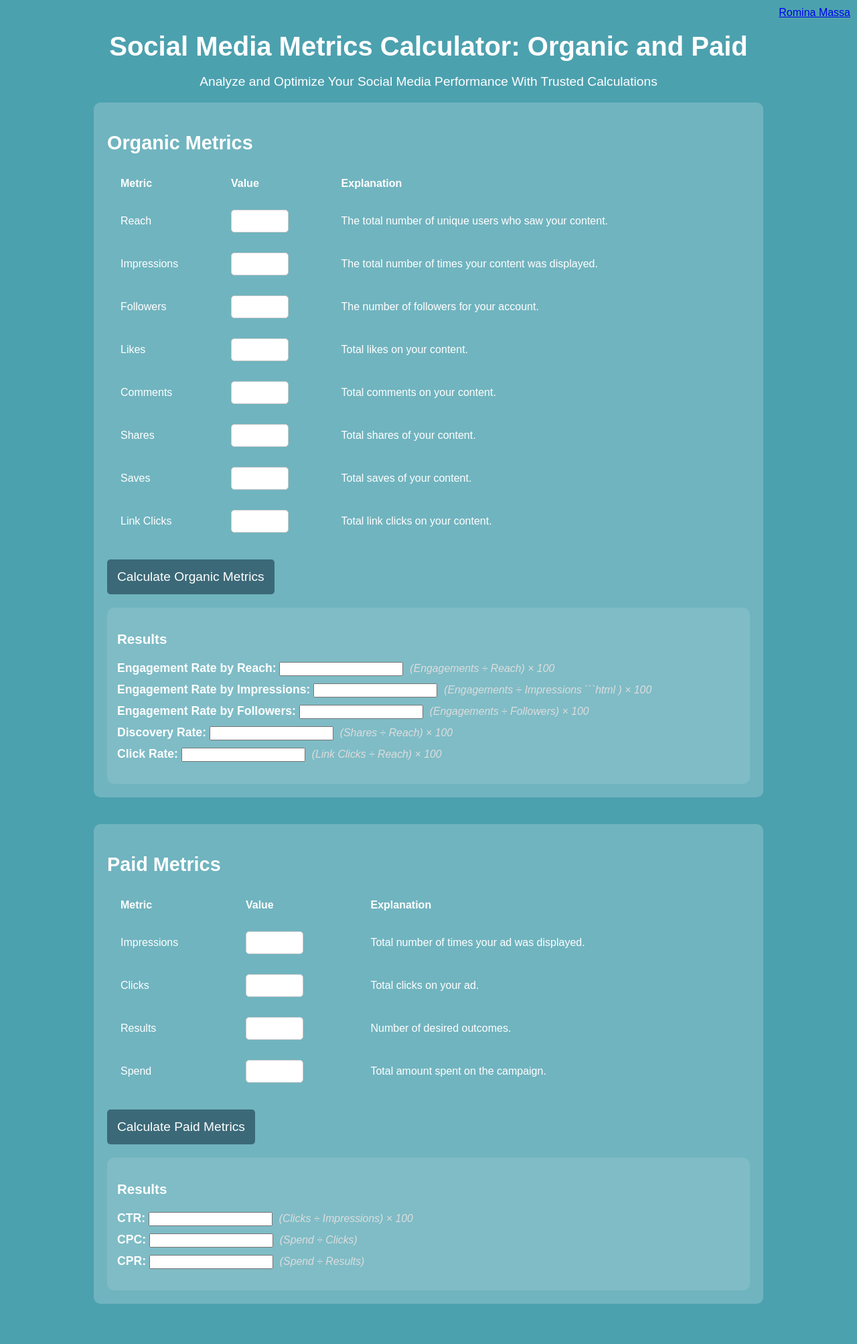
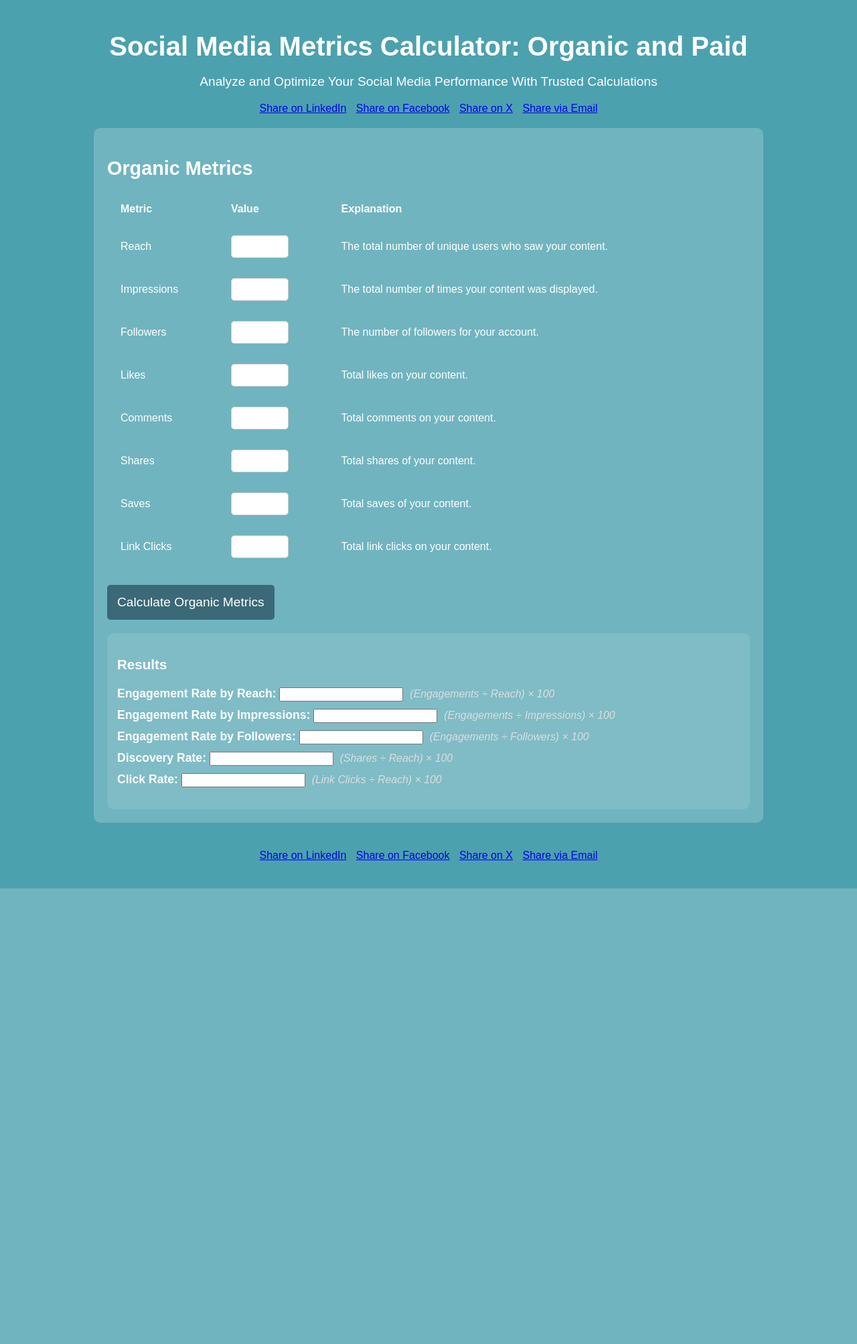
Before and after one commit to rominamassa/smm-metrics-optimizer, a Flask app: page / in a window 1280 px wide. Shown: the whole page at 67% size. After the commit the page ends 1326 px from the top, so only its background shows below. Run offline with Flask 3, Linux system fonts and the light colour scheme; some libraries are stand-ins or nearby versions.

Commit message:
Add sharing interface

````diff
--- a/templates/index.html
+++ b/templates/index.html
@@ -5,24 +5,18 @@
     <meta name="viewport" content="width=device-width, initial-scale=1.0">
     <title>Social Media Metrics Calculator: Organic and Paid</title>
     <link rel="stylesheet" href="/static/styles.css">
-    <script src="https://platform.linkedin.com/badges/js/profile.js" async defer></script>
 </head>
 <body>
     <div class="container">
         <h1>Social Media Metrics Calculator: Organic and Paid</h1>
         <p class="subtitle">Analyze and Optimize Your Social Media Performance With Trusted Calculations</p>
 
-        <!-- LinkedIn Badge -->
-        <div class="badge-container" style="position: fixed; top: 10px; right: 10px;">
-            <div class="badge-base LI-profile-badge"
-                data-locale="en_US"
-                data-size="medium"
-                data-theme="light"
-                data-type="HORIZONTAL"
-                data-vanity="rominamassa"
-                data-version="v1">
-                <a class="badge-base__link LI-simple-link" href="https://www.linkedin.com/in/rominamassa?trk=profile-badge">Romina Massa</a>
-            </div>
+        <!-- Sharing Interface (Top) -->
+        <div class="sharing-interface" style="text-align: center; margin: 20px 0;">
+            <a href="https://www.linkedin.com/sharing/share-offsite/?url=https://smm-metrics-optimizer.herokuapp.com" target="_blank" style="margin-right: 10px;">Share on LinkedIn</a>
+            <a href="https://www.facebook.com/sharer/sharer.php?u=https://smm-metrics-optimizer.herokuapp.com" target="_blank" style="margin-right: 10px;">Share on Facebook</a>
+            <a href="https://twitter.com/intent/tweet?url=https://smm-metrics-optimizer.herokuapp.com&text=Check%20out%20this%20awesome%20Social%20Media%20Metrics%20Calculator!" target="_blank" style="margin-right: 10px;">Share on X</a>
+            <a href="mailto:?subject=Social%20Media%20Metrics%20Calculator&body=Check%20out%20this%20awesome%20tool:%20https://smm-metrics-optimizer.herokuapp.com" target="_blank">Share via Email</a>
         </div>
 
         <!-- Organic Section -->
@@ -92,10 +86,7 @@
                     <li>
                         <strong>Engagement Rate by Impressions:</strong>
                         <input type="text" class="output-field" readonly value="{{ organic_results.engagement_by_impressions if organic_results else '' }}">
-                        <span class="explanation">(Engagements ÷ Impressions
-
-```html
-) × 100</span>
+                        <span class="explanation">(Engagements ÷ Impressions) × 100</span>
                     </li>
                     <li>
                         <strong>Engagement Rate by Followers:</strong>
@@ -116,63 +107,13 @@
             </div>
         </section>
 
-        <!-- Paid Section -->
-        <section class="calculator-section" id="paid">
-            <h2>Paid Metrics</h2>
-            <form action="/" method="POST">
-                <input type="hidden" name="form_type" value="paid">
-                <table class="input-table">
-                    <tr>
-                        <th>Metric</th>
-                        <th>Value</th>
-                        <th>Explanation</th>
-                    </tr>
-                    <tr>
-                        <td>Impressions</td>
-                        <td><input type="number" id="impressions_paid" name="impressions_paid" class="input-field" value="{{ form_data.impressions_paid or '' }}"></td>
-                        <td>Total number of times your ad was displayed.</td>
-                    </tr>
-                    <tr>
-                        <td>Clicks</td>
-                        <td><input type="number" id="clicks" name="clicks" class="input-field" value="{{ form_data.clicks or '' }}"></td>
-                        <td>Total clicks on your ad.</td>
-                    </tr>
-                    <tr>
-                        <td>Results</td>
-                        <td><input type="number" id="results" name="results" class="input-field" value="{{ form_data.results or '' }}"></td>
-                        <td>Number of desired outcomes.</td>
-                    </tr>
-                    <tr>
-                        <td>Spend</td>
-                        <td><input type="number" id="spend" name="spend" class="input-field" value="{{ form_data.spend or '' }}"></td>
-                        <td>Total amount spent on the campaign.</td>
-                    </tr>
-                </table>
-                <button type="submit" class="submit-btn">Calculate Paid Metrics</button>
-            </form>
-
-            <!-- Paid Results -->
-            <div id="paid-results">
-                <h3>Results</h3>
-                <ul>
-                    <li>
-                        <strong>CTR:</strong>
-                        <input type="text" class="output-field" readonly value="{{ paid_results.ctr if paid_results else '' }}">
-                        <span class="explanation">(Clicks ÷ Impressions) × 100</span>
-                    </li>
-                    <li>
-                        <strong>CPC:</strong>
-                        <input type="text" class="output-field" readonly value="{{ paid_results.cpc if paid_results else '' }}">
-                        <span class="explanation">(Spend ÷ Clicks)</span>
-                    </li>
-                    <li>
-                        <strong>CPR:</strong>
-                        <input type="text" class="output-field" readonly value="{{ paid_results.cpr if paid_results else '' }}">
-                        <span class="explanation">(Spend ÷ Results)</span>
-                    </li>
-                </ul>
-            </div>
-        </section>
+        <!-- Sharing Interface (Bottom) -->
+        <div class="sharing-interface" style="text-align: center; margin: 20px 0;">
+            <a href="https://www.linkedin.com/sharing/share-offsite/?url=https://smm-metrics-optimizer.herokuapp.com" target="_blank" style="margin-right: 10px;">Share on LinkedIn</a>
+            <a href="https://www.facebook.com/sharer/sharer.php?u=https://smm-metrics-optimizer.herokuapp.com" target="_blank" style="margin-right: 10px;">Share on Facebook</a>
+            <a href="https://twitter.com/intent/tweet?url=https://smm-metrics-optimizer.herokuapp.com&text=Check%20out%20this%20awesome%20Social%20Media%20Metrics%20Calculator!" target="_blank" style="margin-right: 10px;">Share on X</a>
+            <a href="mailto:?subject=Social%20Media%20Metrics%20Calculator&body=Check%20out%20this%20awesome%20tool:%20https://smm-metrics-optimizer.herokuapp.com" target="_blank">Share via Email</a>
+        </div>
     </div>
 </body>
 </html>
````
